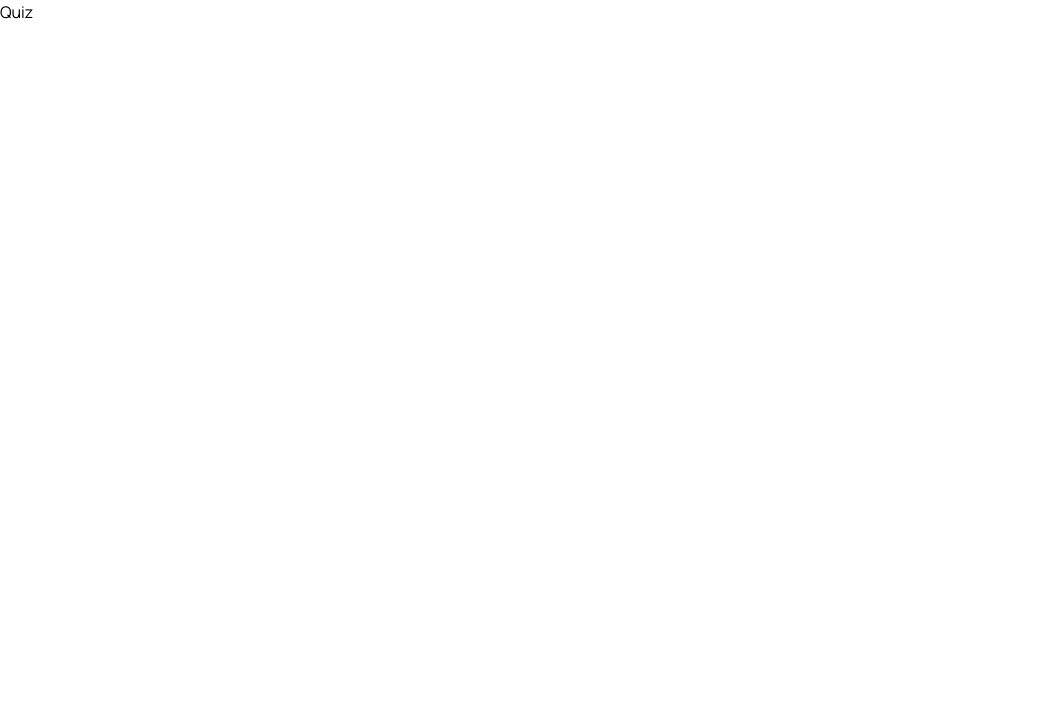
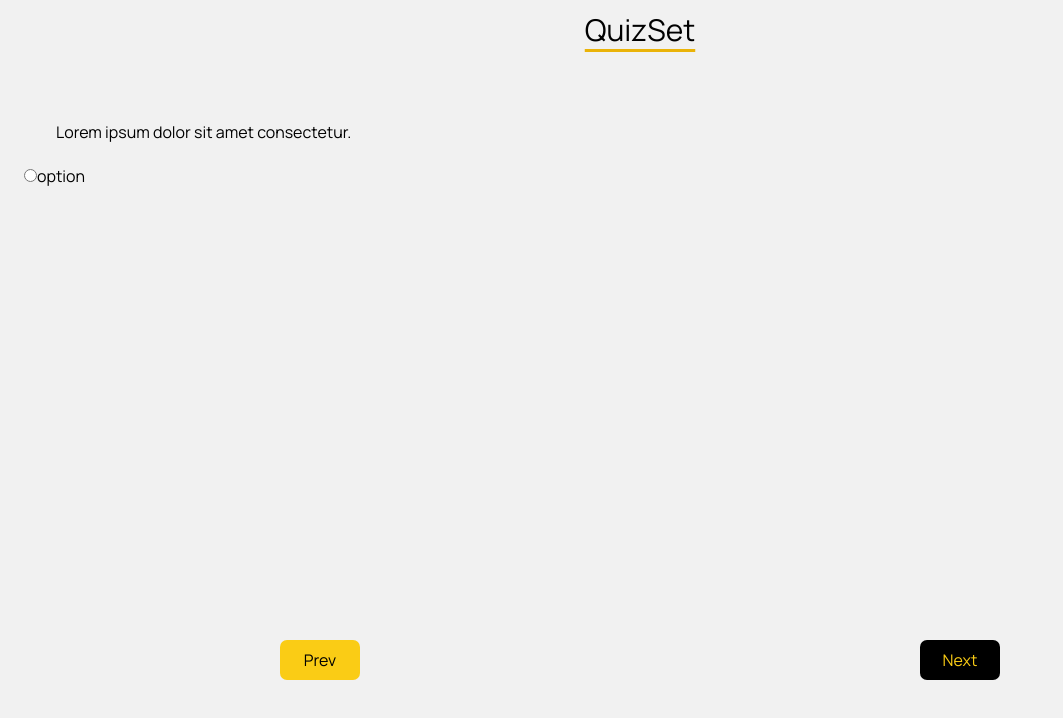
Before and after one commit to emmanueldindu/ExamApp-Frontend, a React (Create React App) app: page /quiz in a window 1280 px wide. Shown: the top 718 px of the page, without its empty margins (0-1063 px from the left). Built offline with nearby package versions, Linux system fonts and the light colour scheme; no server answers.

Commit message:
👌 IMPROVE:

```diff
--- a/src/components/Main.jsx
+++ b/src/components/Main.jsx
@@ -1,6 +1,11 @@
-import React from 'react'
+import { React, useRef } from 'react'
+import { Link } from 'react-router-dom'
+
 
 function Main() {
+  const inputRef = useRef(null)
+
+
   return (
     <div className='bg-[#f1f1f1] h-screen  overflow-x-hidden flex-col w-full max-h-full sm:h-screen md:h-screen lg:h-screen '>
       <div className="h-4/5 w-full relative items-center  py-6  justify-center  mx-auto md:py-3   ">
@@ -21,12 +26,20 @@ function Main() {
           </ol>
         </div>
 
-        <form id="form" className='w-full item-center relaative p-7 '>
-          <input type="text" name="" className='bg-white innput  relative h-10 items-center  text-slate-600 mx-auto place-content-center' placeholder='Enter a UserName' id="" />
+        <form id="form" className='w-full item-center relative p-7 ml-4 md:ml-24 '>
+          <input type="text" ref={inputRef} name="" className='bg-white innput w-[18rem] relative h-10 items-center  text-slate-600 mx-auto place-content-center' placeholder='Enter a UserName' id="" />
+
 
 
         </form>
+        <div className=" relative w-full mx-auto items-center justify-center text-center pt-12 ">
+          <Link to="/quiz">
+            <button className='bg-black text-yellow-400 items-center text-center relative mx-auto btnn  hover:bg-white active:bg-black focus:outline outline-black focus:ring focus:ring-black '>
+              Start Quiz
+              </button>
+              </Link>
 
+          </div>
 
         </div>
 
--- /dev/null
+++ b/src/components/Questions.jsx
@@ -0,0 +1,65 @@
+import React, { useState } from 'react'
+
+
+function Questions() {
+
+    const [checked, setChecked] = useState(undefined)
+
+    function onSelect() {
+        console.log('radio change')
+        // setChecked(true)
+    }
+        // }const options = {
+    //     method: 'GET',
+    //     headers: {
+    //         'X-RapidAPI-Key': '5abf4a4efemsh5079ec851d3106cp132fc7jsnb650f9a44519',
+    //         'X-RapidAPI-Host': 'ases-quiz-api1.p.rapidapi.com'
+    //     }
+    // };
+
+    // fetch('https://ases-quiz-api1.p.rapidapi.com/questions/random/20', options)
+    //     .then(response => response.json())
+    //     .then(response => console.log(response))
+    //     .catch(err => console.error(err))
+
+    // return console.log(response)
+
+    const url = 'https://opentdb.com/api.php?amount=10&category=17&difficulty=medium&type=multiple';
+
+fetch(url)
+  .then(response => response.json())
+  .then(data => {
+    const questions = data.results;
+    questions.forEach(question => {
+    //   console.log(question.question); // prints the question text
+    //   console.log(question.correct_answer); // prints the correct answer
+      console.log(question); // prints an array of incorrect answers
+    });
+  })
+  .catch(error => {
+    console.error(error);
+  });
+
+    return (
+      <div className='w-full p-6 flex-1'>
+          <h2 className='relative px-8'>Lorem ipsum dolor sit amet consectetur.</h2>
+          <div className="relative py-5">
+          <ul >
+              <li>
+                      <input
+                          type="radio"
+                            name="options"
+                            value={false}
+                            id="q1"
+                            onChange={onSelect()} />
+                        <label className='text-primary' htmlFor="q1">option</label>
+                        <div className="check "></div>
+              </li>
+                </ul>
+
+              </div>
+    </div>
+  )
+}
+
+export default Questions
--- a/src/components/Quiz.jsx
+++ b/src/components/Quiz.jsx
@@ -1,11 +1,41 @@
 import React from 'react'
+import Questions from './Questions'
 
 function Quiz() {
+
+
+  function onPrev() {
+  console.log('Prev')
+
+  }
+
+  function onNext() {
+    console.log('Next')
+
+  }
+
   return (
-      <div className=''>
-          Quiz
+    <div className='bg-[#f1f1f1] h-screen  overflow-x-hidden flex-col w-full max-h-full sm:h-screen md:h-screen lg:h-screen '>
 
-    </div>
+    <div className="h-4/5 w-full relative items-center  py-6  justify-center  mx-auto md:py-3   ">
+      <div className='w-full relative mx-auto justify-center items-center text-center'>
+      <h1 className='relative mx-auto pb-12 px-36 title text-3xl underline underline-offset-8 decoration-yellow-500 gap-2   w-full sm:w-full  '>
+        QuizSet
+      </h1>
+        </div>
+        <Questions />
+
+      </div>
+      <div className="grid grid-cols-2">
+      <button onClick={onPrev} className='bg-yellow-400 text-black items-center text-center relative mx-auto btnnn  hover:bg-white hover:text-yellow-400 active:bg-black focus:outline outline-black focus:ring focus:ring-black '>
+              Prev
+              </button>
+              <button onClick={onNext} className='bg-black text-yellow-400 items-center text-center relative mx-auto btnnn  hover:bg-white active:bg-black focus:outline outline-black focus:ring focus:ring-black '>
+              Next
+              </button>
+      </div>
+      </div>
+
   )
 }
 
--- a/src/index.js
+++ b/src/index.js
@@ -4,9 +4,10 @@ import './styles/index.css';
 import App from './components/App';
 const root = ReactDOM.createRoot(document.getElementById('root'));
 root.render(
-  <React.StrictMode>
+ <>
     <App />
-  </React.StrictMode>
+ </>
+
 );
 
 // If you want to start measuring performance in your app, pass a function
--- a/src/styles/index.css
+++ b/src/styles/index.css
@@ -26,3 +26,34 @@ body {
   padding: 8px;
 
 }
+
+.btnnn{
+  width: 80px;
+  border-radius: 7px;
+  height: 40px;
+  font-size: 16px;
+}
+
+/* input[type=radio]:checked ~ .check {
+  border: 5px solid yellow;
+}
+
+input[type=radio]:checked ~ .check::before {
+  background: yellow;
+
+}
+
+input[type=radio]:checked ~ .text-primary {
+  color:  yellow;
+}
+
+
+
+.checked {
+  border: 5px solid yellow !important;
+}
+
+
+.checked::before{
+  background: yellow;
+} */
```
Also changed, not shown: src/Database/Data.js (added).
